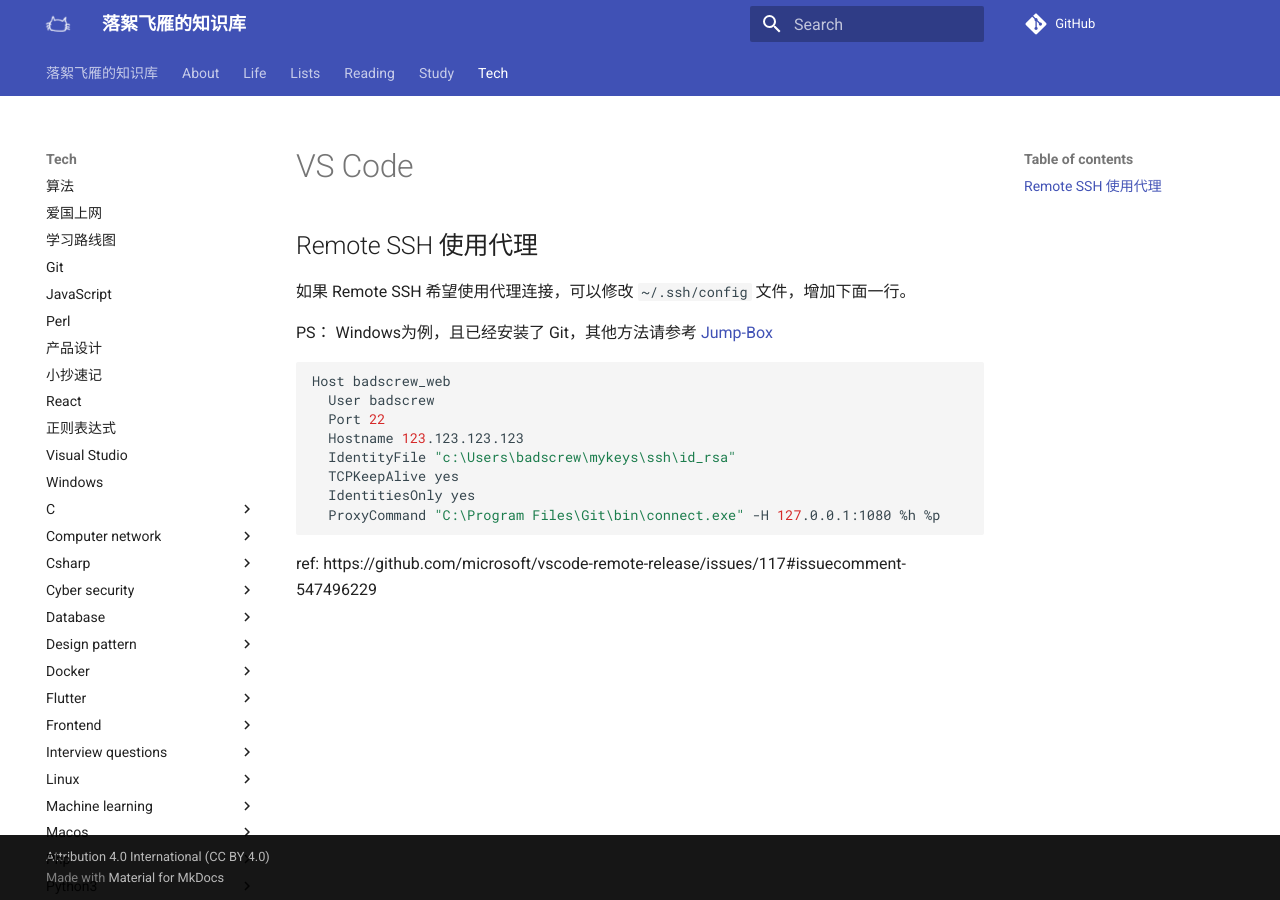
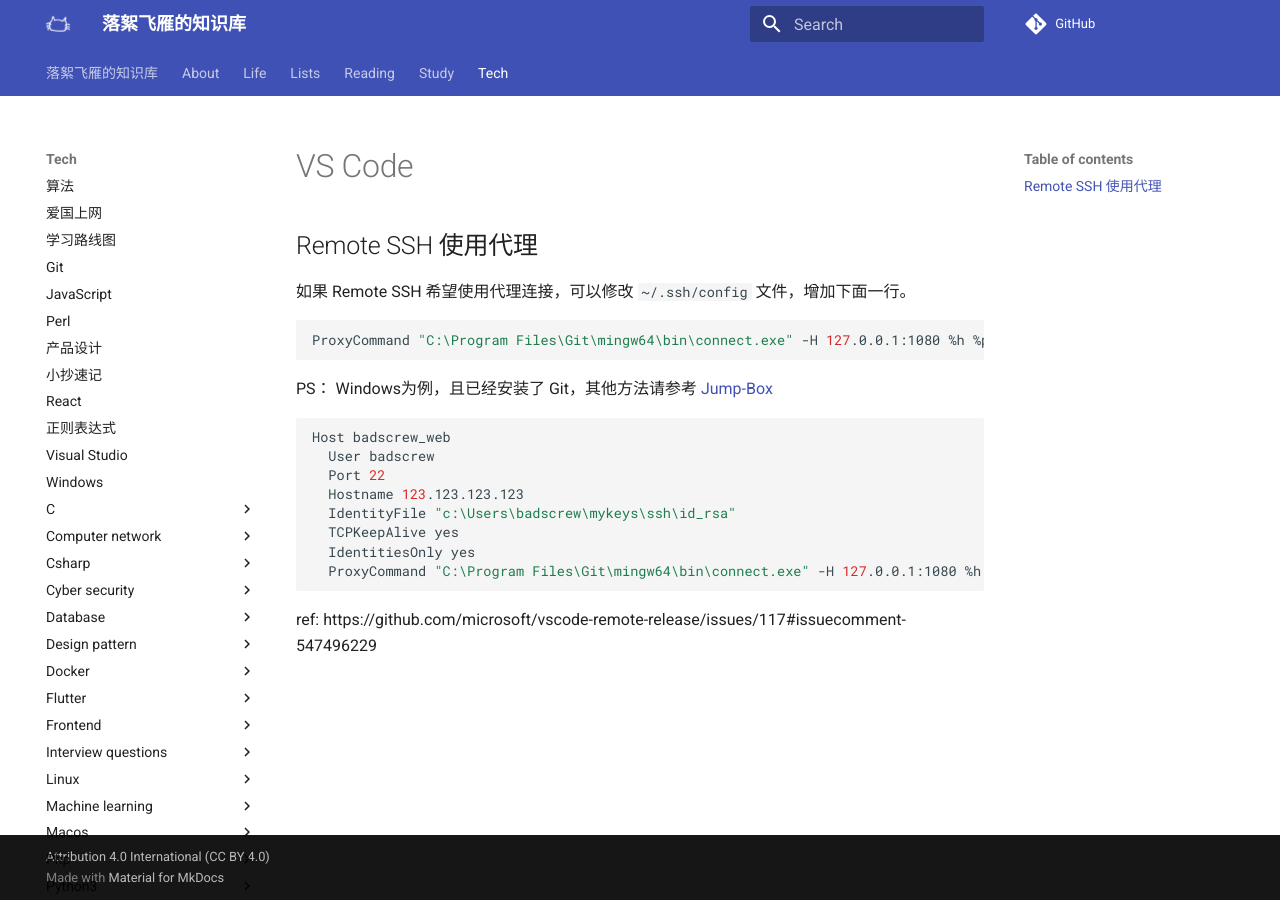
Before and after one commit to luoxufeiyan/wiki.luoxufeiyan.com, an MkDocs documentation site: the page built from docs/tech/software/vscode.md, in a window 1280 px wide. Built offline with MkDocs 1.6.1 and Material for MkDocs 9.7.7, drawn with Linux system fonts in a browser that asks for light colours; comment, search, counter and statistics services are not loaded.

Commit message:
fix typo

````diff
--- a/docs/tech/software/vscode.md
+++ b/docs/tech/software/vscode.md
@@ -3,6 +3,10 @@
 ## Remote SSH 使用代理
 
 如果 Remote SSH 希望使用代理连接，可以修改 `~/.ssh/config` 文件，增加下面一行。
+
+```shell
+ProxyCommand "C:\Program Files\Git\mingw64\bin\connect.exe" -H 127.0.0.1:1080 %h %p
+```
 
 PS： Windows为例，且已经安装了 Git，其他方法请参考 [Jump-Box](https://code.visualstudio.com/blogs/2019/10/03/remote-ssh-tips-and-tricks#_proxycommand)
 
@@ -14,7 +18,7 @@
   IdentityFile "c:\Users\badscrew\mykeys\ssh\id_rsa"
   TCPKeepAlive yes
   IdentitiesOnly yes
-  ProxyCommand "C:\Program Files\Git\bin\connect.exe" -H 127.0.0.1:1080 %h %p
+  ProxyCommand "C:\Program Files\Git\mingw64\bin\connect.exe" -H 127.0.0.1:1080 %h %p
 ```
 
 ref: https://github.com/microsoft/vscode-remote-release/issues/117#issuecomment-547496229
````
